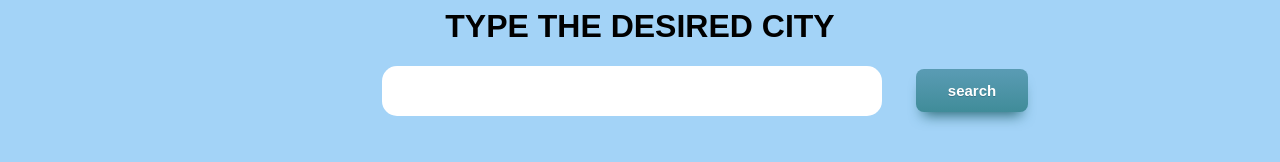
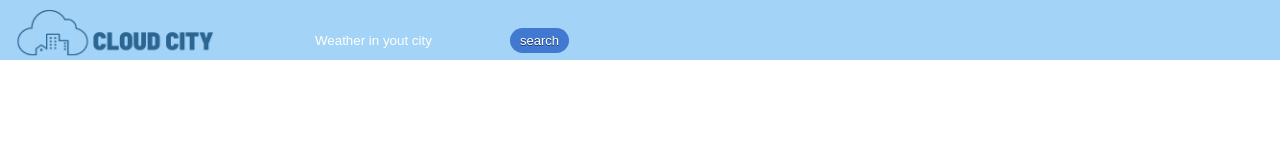
Before and after one commit to aminnicevic04/AccWeather-apk, a plain HTML site: page index.html in a window 1280 px wide. Drawn offline with Linux system fonts and the light colour scheme.

Commit message:
Weather App

```diff
--- a/index.html
+++ b/index.html
@@ -8,9 +8,12 @@
 </head>
 <body>
     <div class="container">
-        <h1>type the desired city</h1>
-        <input type="text" name="" id="search">
-        <button class="btn">search</button>
+        <div class="nav">
+            <img src="cloud-city-logo.png" alt="">
+            <input type="text" name="" id="search" placeholder="Weather in yout city">
+            <button class="btn">search</button>
+
+        </div>
     </div>
     <script src="app.js"></script>
 </body>
--- a/style.css
+++ b/style.css
@@ -1,11 +1,27 @@
 body{
-   background-color:rgb(163, 211, 247) ;
+    margin: 0;
+    padding: 0;
 }
 .container{
     width:100%;
     height:100%;
     display: block;
     text-align: center;
+}
+.nav{
+    height:60px;
+    padding-top: 0;
+    margin-top: 0;
+    display: flex;
+    justify-content: flex-start;
+    background-color:rgb(163, 211, 247) ;
+    align-items: flex-end;
+}
+.nav img{
+    width: 15rem;
+    height: 15rem;
+    position: absolute;
+    top: -85px;
 }
 .card{
     width: 300px;
@@ -18,41 +34,50 @@ body{
     font-size: 20px;
 }
 #search{
-    width: 500px;
-    height: 50px;
+    width: 200px;
+    height: 25px;
     border: none;
-    border-radius: 15px;
     padding-left:15px;
-    margin-left: 130px;
+    margin-left: 300px;
+    /* color: rgb(255, 255, 255); */
+    background-color:transparent;
+    margin-bottom: 7px;
+    border: none;
+    outline: none;
 }
-button{
-    margin-left: 5px;
-    transform: translateY(13px);
-    box-shadow: 0px 10px 14px -7px #276873;
-	background:linear-gradient(to bottom, #599bb3 5%, #408c99 100%);
-	background-color:#599bb3;
-	border-radius:8px;
+#search:hover{
+    border-bottom: 1px solid white;
+}
+#search::placeholder{
+    color: white;
+}
+Button {
+    margin-left: 10px;
+    margin-bottom: 7px;
+    height: 25px;
+	background-color:#4079cf;
+	border-radius:17px;
+	border:none;
 	display:inline-block;
 	cursor:pointer;
 	color:#ffffff;
 	font-family:Arial;
-	font-size:15px;
-	font-weight:bold;
-	padding:13px 32px;
+	font-size:13px;
 	text-decoration:none;
-	text-shadow:0px 1px 0px #3d768a;
-    border: none;
-    transform: translateY(-0px);
-    margin-left: 30px;
+	text-shadow:0px 1px 0px #263666;
+    padding-left:10px ;
+    padding-right:10px ;
 }
-button:hover {
-	background:linear-gradient(to bottom, #408c99 5%, #599bb3 100%);
-	background-color:#408c99;
+Button:hover {
+	background-color:white;
+    color: #5d7ad0;
+    transition:0.5s;
 }
-button:active {
+Button:active {
 	position:relative;
 	top:1px;
 }
+
 h1{
     text-transform: uppercase;
     font-family: Arial, Helvetica, sans-serif;
```
Also changed, not shown: cloud-city-logo.png (added).
